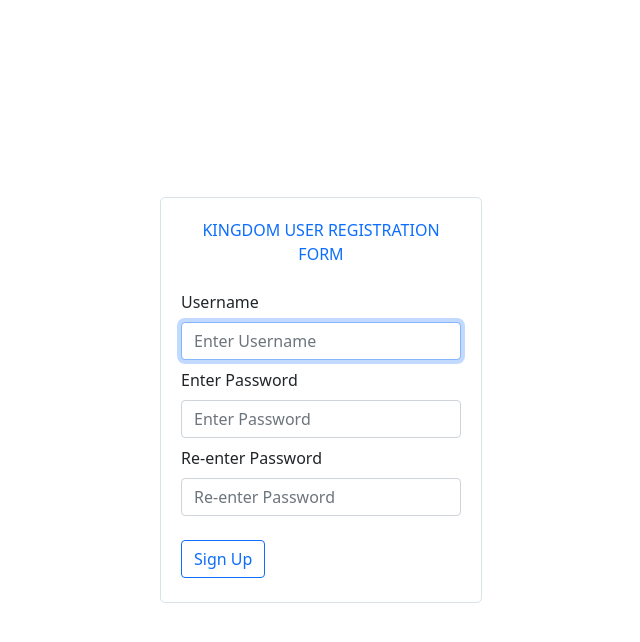
After one commit to Rafatlne/kingdom, a Django app: page /registration/ in a window 1280 px wide. The commit adds this page. Shown: the top 642 px of the page, without its empty margins (319-959 px from the left). Run offline with Django 3.2, Linux system fonts and the light colour scheme.

Commit message:
user registration complete

```diff
--- /dev/null
+++ b/countries/forms.py
@@ -0,0 +1,23 @@
+from django.forms import ModelForm
+from django.contrib.auth.forms import UserCreationForm
+from django.contrib.auth.models import User
+from django import forms
+
+
+class UserRegistrationForm(UserCreationForm):
+
+    password1 = forms.CharField(
+        label="Password",
+        widget=forms.PasswordInput(attrs={'class':'form-control', 'type':'password', 'placeholder':'Enter Password'}),
+    )
+    password2 = forms.CharField(
+        label="Confirm password",
+        widget=forms.PasswordInput(attrs={'class':'form-control', 'type':'password', 'placeholder':'Re-enter Password'}),
+    )
+
+    class Meta:
+        model = User
+        fields = ['username', 'password1', 'password2']
+        widgets = {
+            'username': forms.TextInput(attrs={'class': 'form-control', 'placeholder':'Enter Username'}),
+        }
--- a/countries/templates/countries/layout.html
+++ b/countries/templates/countries/layout.html
@@ -84,6 +84,10 @@
         /* bring your own prefixes */
         transform: translate(-50%, -50%);
     }
+
+    .errorlist {
+        color: red;
+    }
 </style>
 
 <body>
--- /dev/null
+++ b/countries/templates/countries/registration/registration.html
@@ -0,0 +1,31 @@
+{% extends 'countries/layout.html' %}
+
+{% block content %}
+
+<section class="centered">
+    <div class="container-fluid">
+        <form class="sign-box" method="post">
+            {% csrf_token %}
+            <header class="text-primary text-center">KINGDOM USER REGISTRATION FORM</header>
+            <div class="pb-4"></div>
+            <div class="form-group mb-2">
+                <label for="username" class="form-label">Username</label>
+                {{form.username}}
+            </div>
+            <div class="form-group mb-2">
+                <label for="password1" class="form-label">Enter Password</label>
+                {{form.password1}}
+            </div>
+            <div class="form-group">
+                <label for="exampleInputEmail1" class="form-label">Re-enter Password</label>
+                {{form.password2}}
+            </div>
+            <div class="pb-4"></div>
+            <button type="submit" class="btn btn-outline-primary">Sign Up</button>
+            {{form.errors}}
+            <p class="bg-danger text-light my-1" id="messages"></p>
+        </form>
+    </div>
+</section>
+
+{% endblock %}
--- a/countries/urls.py
+++ b/countries/urls.py
@@ -11,4 +11,5 @@ urlpatterns = [
     path('', views.CountryView.as_view(), name='countries'),
     path('login/', views.LoginView.as_view(), name='login'),
     path('logout/', views.LogoutView.as_view(), name='logout'),
+    path('registration/', views.RegistrationView.as_view(), name='registration'),
 ]
--- a/countries/views.py
+++ b/countries/views.py
@@ -12,6 +12,8 @@ from django.contrib.auth.mixins import LoginRequiredMixin
 from django.contrib.auth import authenticate, login, logout
 from django.contrib import messages
 from django.http import HttpResponse
+from .forms import *
+
 
 
 class CountryViewSet(viewsets.ModelViewSet):
@@ -78,3 +80,31 @@ class LogoutView(View):
     def get(self, request):
         logout(request)
         return redirect('login')
+
+
+class RegistrationView(View):
+    template_name = 'countries/registration/registration.html'
+    registration_form = UserRegistrationForm
+
+    def get(self, request):
+        if request.user.is_authenticated:
+            return redirect('countries')
+
+        context = {
+            "form": self.registration_form
+        }
+        return render(request, self.template_name, context)
+
+    def post(self, request):
+        registered_form = UserRegistrationForm(request.POST)
+
+        if registered_form.is_valid():
+            registered_form.save()
+            user = registered_form.cleaned_data.get('username')
+            messages.success(request, "Registration successful for " + user)
+            return redirect('login')
+
+        context = {
+            "form": registered_form
+        }
+        return render(request, self.template_name, context)
```
Also changed, not shown: countries/templates/countries/registration/login.html (+7 -3 lines).
